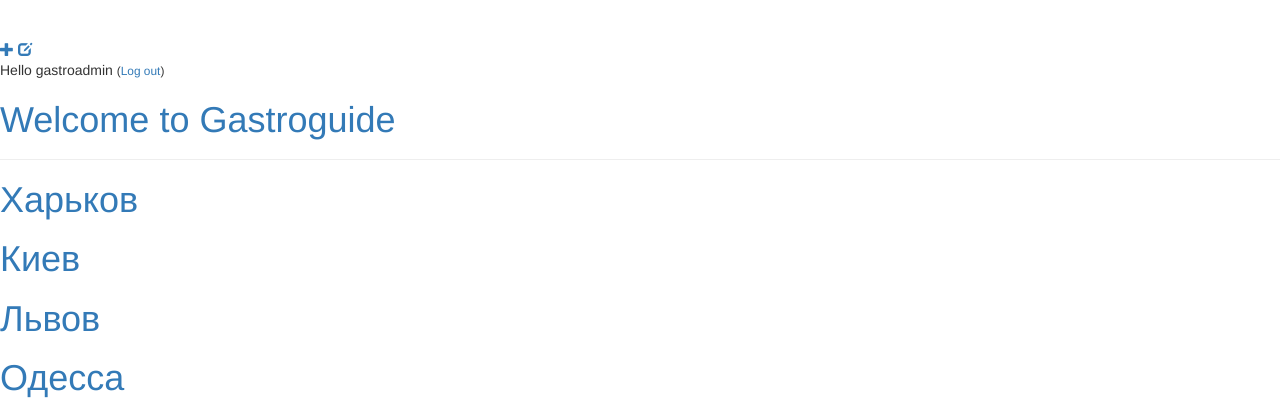
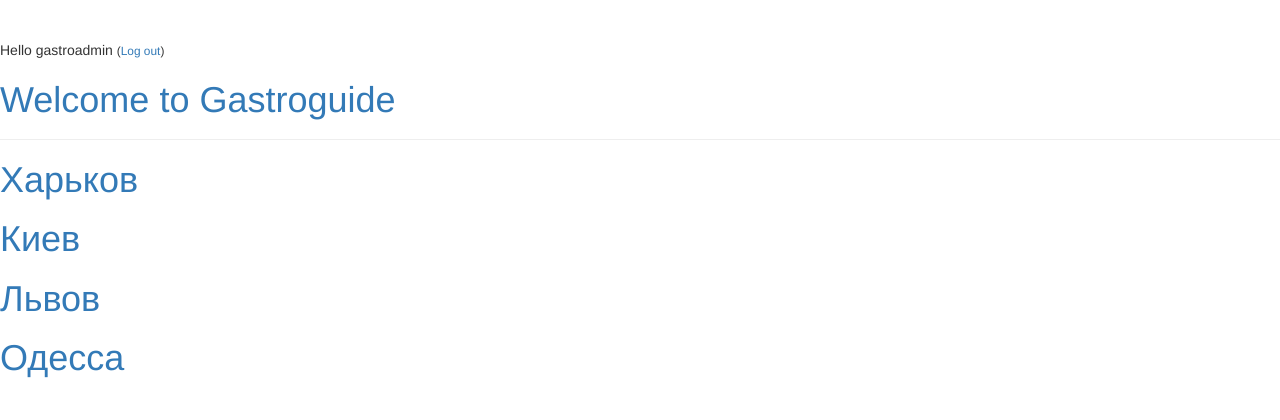
Before and after one commit to kseniiakameneva/gastroguide1, a Django app: page / in a window 1280 px wide. Shown: the top 420 px of the page. Run offline with Django 3.2, Linux system fonts and the light colour scheme; a user stored in the database is signed in; data comes from the database, SQL or seed files in the repository; both versions use the stored data as it was after the commit; some libraries are stand-ins or nearby versions.

Commit message:
Verstka in your hands, girlz

```diff
--- a/newsite/templates/newsite/base.html
+++ b/newsite/templates/newsite/base.html
@@ -11,8 +11,6 @@
 <body>
 <div class="page-header">
     {% if user.is_authenticated %}
-        <a href="{% url 'post_new' %}" class="top-menu"><span class="glyphicon glyphicon-plus"></span></a>
-        <a href="{% url 'post_draft_list' %}" class="top-menu"><span class="glyphicon glyphicon-edit"></span></a>
         <p class="top-menu">Hello {{ user.username }}
             <small>(<a href="{% url 'logout' %}">Log out</a>)</small>
         </p>
--- a/newsite/templates/newsite/category.html
+++ b/newsite/templates/newsite/category.html
@@ -11,8 +11,7 @@
 <body>
 <div class="page-header">
     {% if user.is_authenticated %}
-        <a href="{% url 'post_new' %}" class="top-menu"><span class="glyphicon glyphicon-plus"></span></a>
-        <a href="{% url 'post_draft_list' %}" class="top-menu"><span class="glyphicon glyphicon-edit"></span></a>
+
         <p class="top-menu">Hello {{ user.username }}
             <small>(<a href="{% url 'logout' %}">Log out</a>)</small>
         </p>
--- a/newsite/templates/newsite/post_detail.html
+++ b/newsite/templates/newsite/post_detail.html
@@ -11,8 +11,6 @@
 <body>
 <div class="page-header">
     {% if user.is_authenticated %}
-        <a href="{% url 'post_new' %}" class="top-menu"><span class="glyphicon glyphicon-plus"></span></a>
-        <a href="{% url 'post_draft_list' %}" class="top-menu"><span class="glyphicon glyphicon-edit"></span></a>
         <p class="top-menu">Hello {{ user.username }}
             <small>(<a href="{% url 'logout' %}">Log out</a>)</small>
         </p>
--- a/newsite/templates/newsite/post_list.html
+++ b/newsite/templates/newsite/post_list.html
@@ -11,8 +11,6 @@
 <body>
 <div class="page-header">
     {% if user.is_authenticated %}
-        <a href="{% url 'post_new' %}" class="top-menu"><span class="glyphicon glyphicon-plus"></span></a>
-        <a href="{% url 'post_draft_list' %}" class="top-menu"><span class="glyphicon glyphicon-edit"></span></a>
         <p class="top-menu">Hello {{ user.username }}
             <small>(<a href="{% url 'logout' %}">Log out</a>)</small>
         </p>
```
Also changed, not shown: db.sqlite3.
